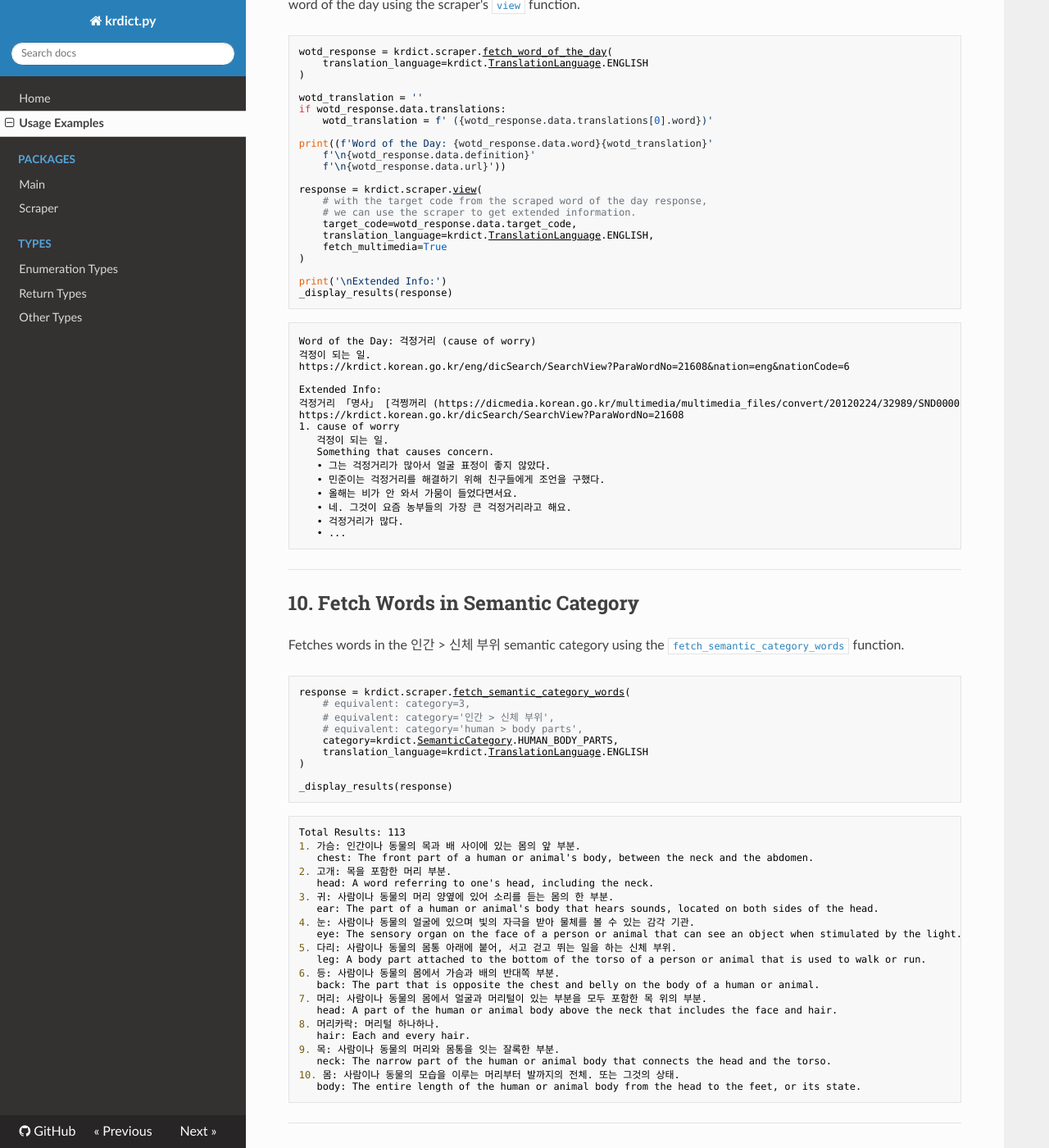
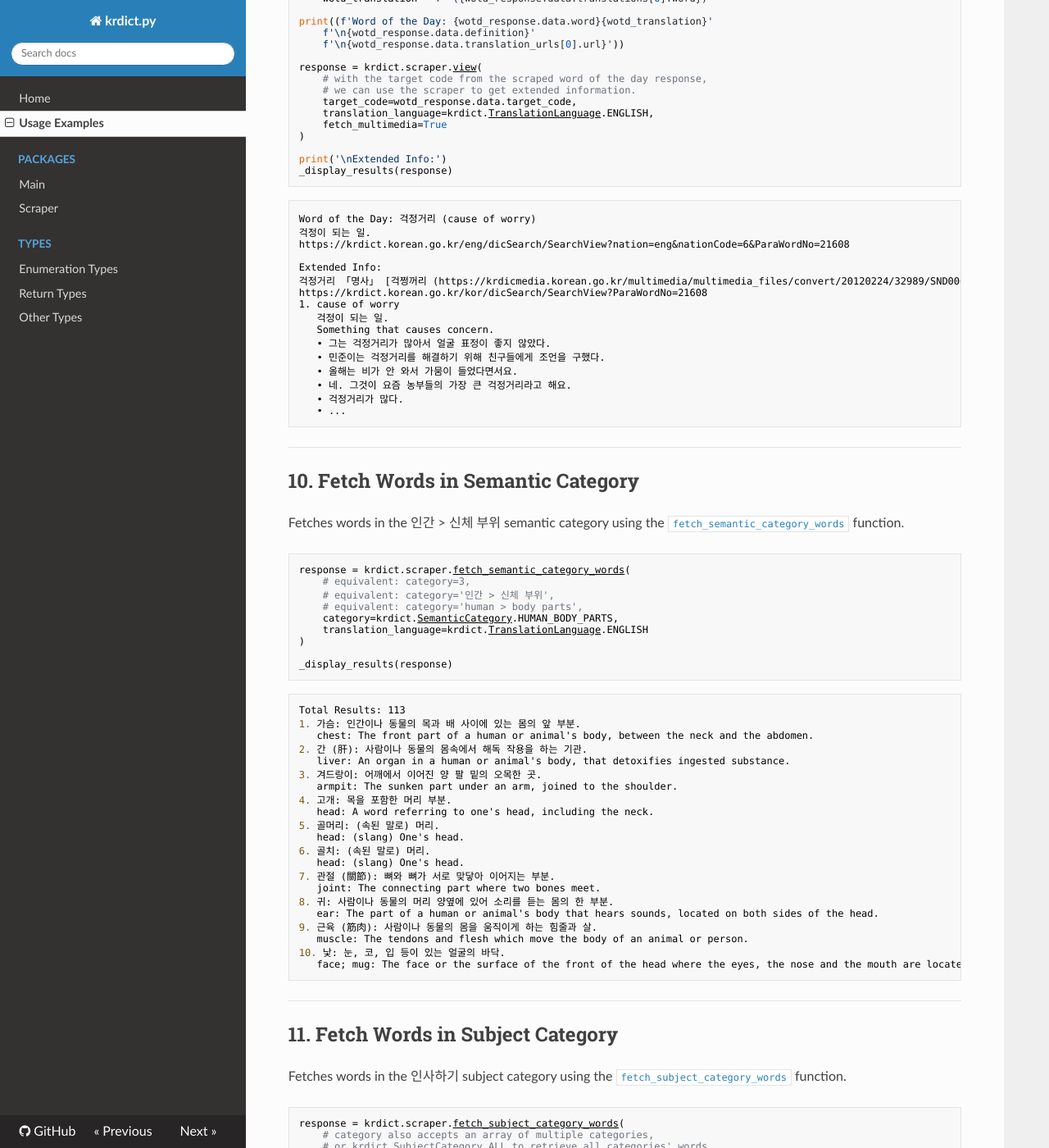
Before and after one commit to omarkmu/krdict.py, an MkDocs documentation site: the page built from docs/examples.md, in a window 1280 px wide and 1400 px high, scrolled down 6098 px. Shown: the whole window at 82% size. Built offline with MkDocs 1.6.1, drawn with Linux system fonts in a browser that asks for light colours; nearby versions of some CDN libraries; some of the changed text lies outside the part shown.

Commit message:
docs: Update examples

````diff
--- a/docs/examples.md
+++ b/docs/examples.md
@@ -270,13 +270,6 @@
 Displays the results of a view query for the word 단풍나무
 using the [`view`](main.md#view) function.
 
-!!! warning
-    As shown in the result below, the API has a bug which duplicates
-    한자 (hanja) with multiple 음훈 (readings). This means that, instead of
-    the correct 丹楓나무, the original language is returned as 丹丹楓나무.
-    This is corrected in view responses returned by
-    the scraper.
-
 ```python
 response = krdict.view(
     query='단풍나무',
@@ -308,7 +301,7 @@
    • 그러게. 단풍나무가 붉게 물들었구나.
    • 붉게 물든 단풍나무.
    • ...
-   ► http://dicmedia.korean.go.kr:8899/front/search/searchResultView.do?file_no=97378 (사진)
+   ► https://krdicmedia.korean.go.kr/front/search/searchResultView.do?file_no=97378 (사진)
 ```
 ---
 ## 8. Perform a Scraped View Query
@@ -330,18 +323,18 @@
 _display_results(response)
 ```
 ```text
-단풍나무 「명사」 (丹楓나무) [단풍나무 (https://dicmedia.korean.go.kr/multimedia/multimedia_files/convert/20120209/23784/SND000012487.mp3)]
-https://krdict.korean.go.kr/dicSearch/SearchView?ParaWordNo=42075
+단풍나무 「명사」 (丹楓나무) [단풍나무 (https://krdicmedia.korean.go.kr/multimedia/multimedia_files/convert/20120209/23784/SND000012487.mp3)]
+https://krdict.korean.go.kr/kor/dicSearch/SearchView?ParaWordNo=42075
 1. maple tree
    손바닥 모양의 잎이 가을에 빨갛게 물드는 나무.
    The tree whose palm-shaped leaves turn red in the fall.
+   • 붉게 물든 단풍나무.
+   • 단풍나무의 잎.
+   • 단풍나무가 물들다.
+   • 단풍나무를 심다.
    • 가을이 되자 교정의 단풍나무들이 빨갛게 물들었다.
-   • 우리 고장에는 가을이 되면 단풍나무가 아름답게 물드는 산들이 많다.
-   • 어머, 저것 좀 봐. 벌써 가을이 성큼 다가왔네.
-   • 그러게. 단풍나무가 붉게 물들었구나.
-   • 붉게 물든 단풍나무.
    • ...
-   ► https://dicmedia.korean.go.kr/multimedia/multimedia_files/convert/20120106/3530//IMG000097378_700X466.jpg (사진)
+   ► https://krdicmedia.korean.go.kr/multimedia/multimedia_files/convert/20120106/3530/IMG000097378_700X466.jpg (사진)
 ```
 ---
 ## 9. Word of the Day
@@ -362,7 +355,7 @@
 
 print((f'Word of the Day: {wotd_response.data.word}{wotd_translation}'
     f'\n{wotd_response.data.definition}'
-    f'\n{wotd_response.data.url}'))
+    f'\n{wotd_response.data.translation_urls[0].url}'))
 
 response = krdict.scraper.view(
     # with the target code from the scraped word of the day response,
@@ -378,11 +371,11 @@
 ```text
 Word of the Day: 걱정거리 (cause of worry)
 걱정이 되는 일.
-https://krdict.korean.go.kr/eng/dicSearch/SearchView?ParaWordNo=21608&nation=eng&nationCode=6
+https://krdict.korean.go.kr/eng/dicSearch/SearchView?nation=eng&nationCode=6&ParaWordNo=21608
 
 Extended Info:
-걱정거리 「명사」 [걱쩡꺼리 (https://dicmedia.korean.go.kr/multimedia/multimedia_files/convert/20120224/32989/SND000021692.mp3)]
-https://krdict.korean.go.kr/dicSearch/SearchView?ParaWordNo=21608
+걱정거리 「명사」 [걱쩡꺼리 (https://krdicmedia.korean.go.kr/multimedia/multimedia_files/convert/20120224/32989/SND000021692.mp3)]
+https://krdict.korean.go.kr/kor/dicSearch/SearchView?ParaWordNo=21608
 1. cause of worry
    걱정이 되는 일.
    Something that causes concern.
@@ -414,24 +407,24 @@
 Total Results: 113
 1. 가슴: 인간이나 동물의 목과 배 사이에 있는 몸의 앞 부분.
    chest: The front part of a human or animal's body, between the neck and the abdomen.
-2. 고개: 목을 포함한 머리 부분.
+2. 간 (肝): 사람이나 동물의 몸속에서 해독 작용을 하는 기관.
+   liver: An organ in a human or animal's body, that detoxifies ingested substance.
+3. 겨드랑이: 어깨에서 이어진 양 팔 밑의 오목한 곳.
+   armpit: The sunken part under an arm, joined to the shoulder.
+4. 고개: 목을 포함한 머리 부분.
    head: A word referring to one's head, including the neck.
-3. 귀: 사람이나 동물의 머리 양옆에 있어 소리를 듣는 몸의 한 부분.
+5. 골머리: (속된 말로) 머리.
+   head: (slang) One's head.
+6. 골치: (속된 말로) 머리.
+   head: (slang) One's head.
+7. 관절 (關節): 뼈와 뼈가 서로 맞닿아 이어지는 부분.
+   joint: The connecting part where two bones meet.
+8. 귀: 사람이나 동물의 머리 양옆에 있어 소리를 듣는 몸의 한 부분.
    ear: The part of a human or animal's body that hears sounds, located on both sides of the head.
-4. 눈: 사람이나 동물의 얼굴에 있으며 빛의 자극을 받아 물체를 볼 수 있는 감각 기관.
-   eye: The sensory organ on the face of a person or animal that can see an object when stimulated by the light.
-5. 다리: 사람이나 동물의 몸통 아래에 붙어, 서고 걷고 뛰는 일을 하는 신체 부위.
-   leg: A body part attached to the bottom of the torso of a person or animal that is used to walk or run.
-6. 등: 사람이나 동물의 몸에서 가슴과 배의 반대쪽 부분.
-   back: The part that is opposite the chest and belly on the body of a human or animal.
-7. 머리: 사람이나 동물의 몸에서 얼굴과 머리털이 있는 부분을 모두 포함한 목 위의 부분.
-   head: A part of the human or animal body above the neck that includes the face and hair.
-8. 머리카락: 머리털 하나하나.
-   hair: Each and every hair.
-9. 목: 사람이나 동물의 머리와 몸통을 잇는 잘록한 부분.
-   neck: The narrow part of the human or animal body that connects the head and the torso.
-10. 몸: 사람이나 동물의 모습을 이루는 머리부터 발까지의 전체. 또는 그것의 상태.
-   body: The entire length of the human or animal body from the head to the feet, or its state.
+9. 근육 (筋肉): 사람이나 동물의 몸을 움직이게 하는 힘줄과 살.
+   muscle: The tendons and flesh which move the body of an animal or person.
+10. 낯: 눈, 코, 입 등이 있는 얼굴의 바닥.
+   face; mug: The face or the surface of the front of the head where the eyes, the nose and the mouth are located.
 ```
 ---
 ## 11. Fetch Words in Subject Category
````
Also changed, not shown: other parts of docs/examples.md (+5 -5 lines), 1 other file.
